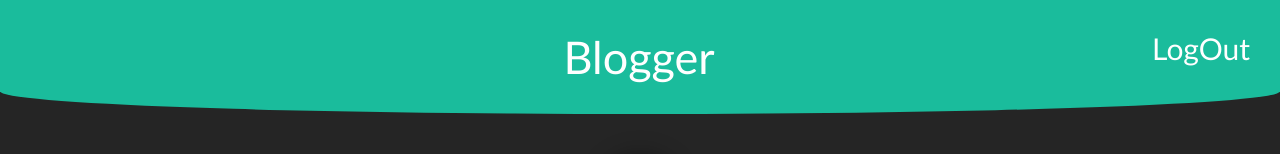
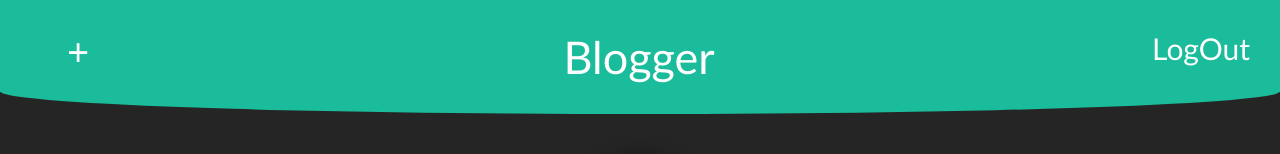
Before and after one commit to snehaljha/Blogger, a React (Create React App) app in the folder blogger/: page / in a window 1280 px wide. Shown: the top 154 px of the page. Built offline with nearby package versions, Linux system fonts and the light colour scheme.

Commit message:
adds create blog link in header

```diff
--- a/blogger/src/Assets/Styles/header.css
+++ b/blogger/src/Assets/Styles/header.css
@@ -29,4 +29,11 @@
 
 .spacer {
   width: 6rem;
+  font-weight: bolder;
+  font-size: 1.3em;
+  cursor: pointer;
 }
+
+.spacer:hover {
+  text-shadow: 2px 0 2px black;
+}
--- a/blogger/src/Components/Header.js
+++ b/blogger/src/Components/Header.js
@@ -14,14 +14,18 @@ const Header = (props) => {
     props.updateUser(undefined);
   };
 
-    return(
-      <div className="header" style={justifyStyle}>
-        <div className="spacer" style={displayStyle}></div>
-        <div className='heading'>Blogger</div>
-        <div className='logout' style={displayStyle} onClick={logOut}>LogOut</div>
+  const createBlog = () => {
+    console.log('Navigate to create blog link')
+  };
+
+  return(
+    <div className="header" style={justifyStyle} onClick={createBlog}>
+      <div className="spacer" style={displayStyle}>+</div>
+      <div className='heading'>Blogger</div>
+      <div className='logout' style={displayStyle} onClick={logOut}>LogOut</div>
 
     </div>
-    )
+  )
 
 };
 
```
